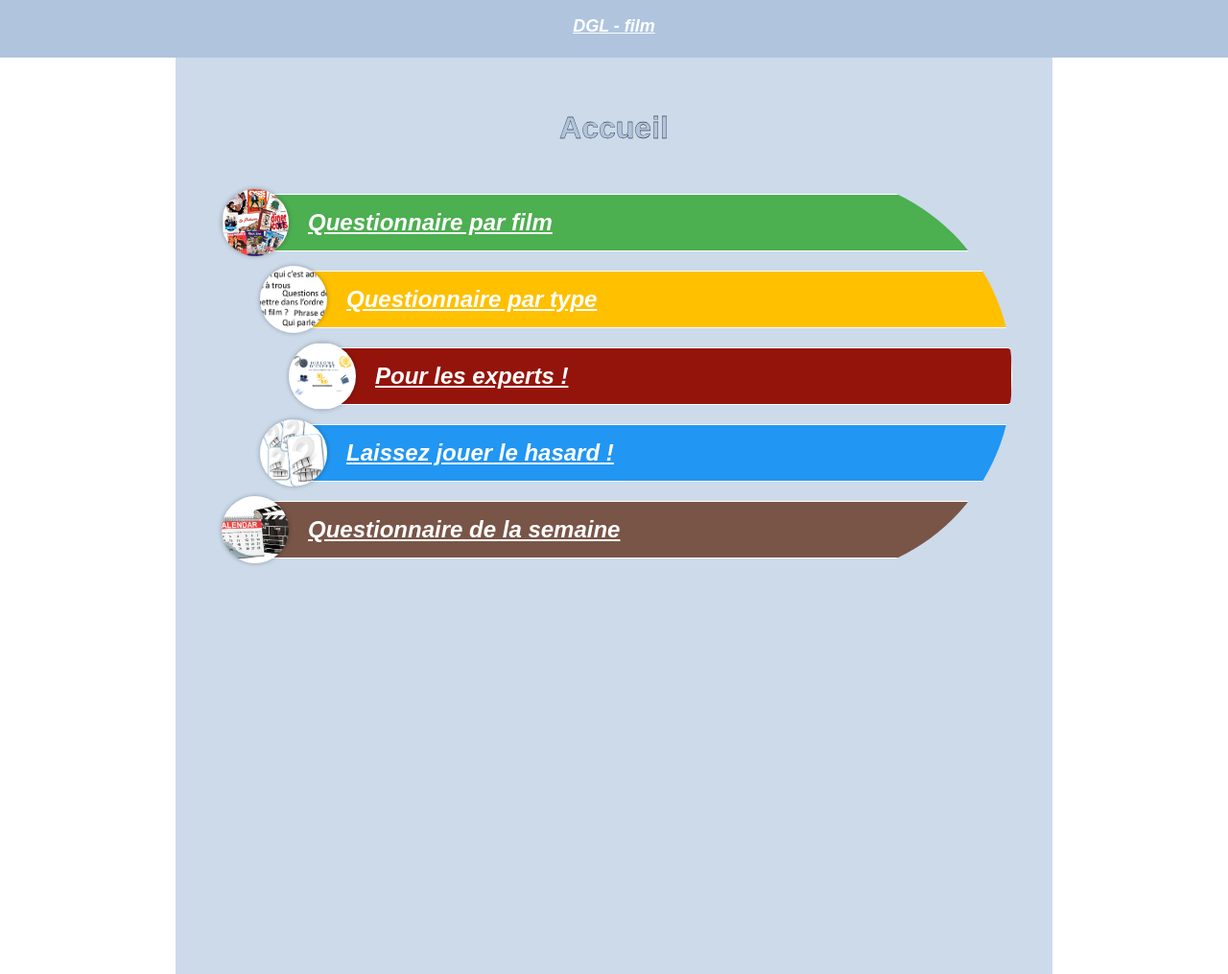
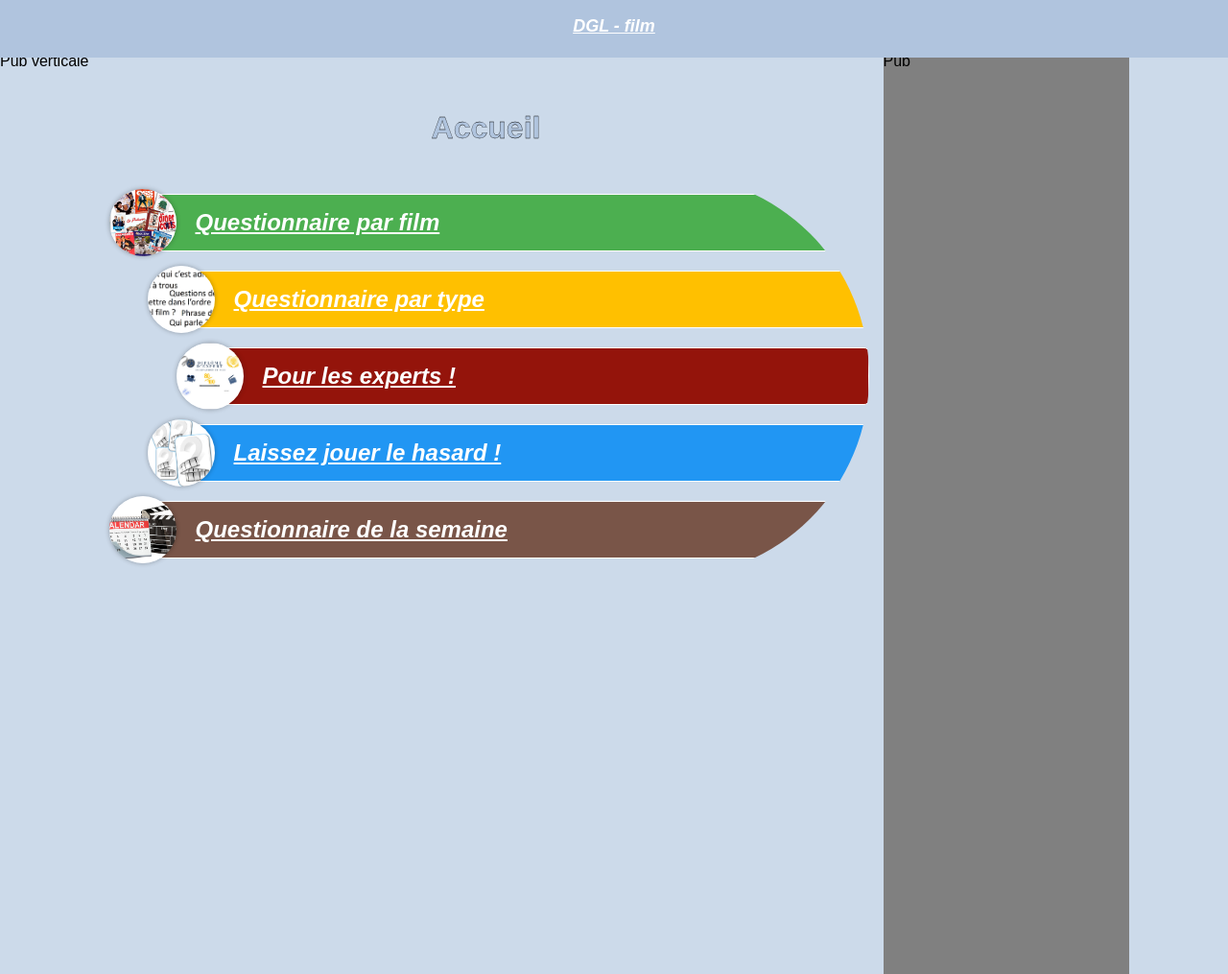
Before and after one commit to GodefroyL/questionnaire-film, a Jekyll site: the page built from index.html, in a window 1280 px wide. Shown: the whole page at 96% size. Built offline with Jekyll 4.4.1, drawn with Linux system fonts in a browser that asks for light colours.

Commit message:
ajout place pub

```diff
--- a/_layouts/base.html
+++ b/_layouts/base.html
@@ -21,21 +21,24 @@
             <a href="{{ site.url }}/index.html">DGL - film</a>
         </header>
         <main>
-            <div class="pub">
-                    <!-- pub de base questionnaire film -->
-                    <ins class="adsbygoogle" style="display:block" data-ad-client="ca-pub-4994392991547793" data-ad-slot="6970248312" data-ad-format="auto" data-full-width-responsive="true"></ins>
-                <script>(adsbygoogle = window.adsbygoogle || []).push({});</script>
+            <div class="pub-odinateur">
+                Pub verticale
+            </div>
+            <div class="pub-tel" style="height: 70px;">
+                Pub horizontale
             </div>
             <div class="contenu">
                 <div class="titre">
                     {{ page.title }}
                 </div>
                 {{ content }}
+                <div class="pub-horizontale"></div>
             </div>
-            <div class="pub">
-                    <!-- pub de base questionnaire film -->
-                    <ins class="adsbygoogle" style="display:block" data-ad-client="ca-pub-4994392991547793" data-ad-slot="6970248312" data-ad-format="auto" data-full-width-responsive="true"></ins>
-                <script>(adsbygoogle = window.adsbygoogle || []).push({});</script>
+            <div class="pub-ordinateur">
+                Pub
+            </div>
+            <div class="pub-tel">
+                Pub horizontale
             </div>
         </main>
     </body>
--- a/static/css/base.css
+++ b/static/css/base.css
@@ -16,6 +16,7 @@ body {
     padding: 0;
     display: flex;
     flex-direction: column;
+    background-color: var(--couleur-fond);
 }
 
 header {
@@ -46,12 +47,12 @@ a {
 
 .contenu {
     padding: 30px;
-    width: 70%;
+    width: 60%;
+    min-width: 580px;
     height: 100vh;
     display: flex;
     align-items: center;
     flex-direction: column;
-    background-color: var(--couleur-fond);
 }
 
 .titre {
@@ -63,13 +64,19 @@ a {
     font-weight: bold;
 }
 
+.pub-ordinateur {
+    background-color: grey;
+    width: 20%;
+    height: auto;
+}
+.pub-tel {
+    display: none;
+}
 .pub {
-    background-color: white;
-    width: 15%;
-}
+    background-color: grey;
+    width: 100%;
+    height: auto;
 
-.pub * {
-    max-width: 15%;
 }
 
 /* Responsive global */
@@ -90,12 +97,12 @@ a {
         height: auto;
         padding: 20px 0;
     }
-    .pub {
-        height: 70px;
+    .pub-tel {
+        background-color: grey;
         width: 100%;
-        margin-top: 60px;
+        height: auto;
     }
-    .pub * {
-        max-height: 70px;
+    .pub-ordinateur {
+        display: none;
     }
 }
```
